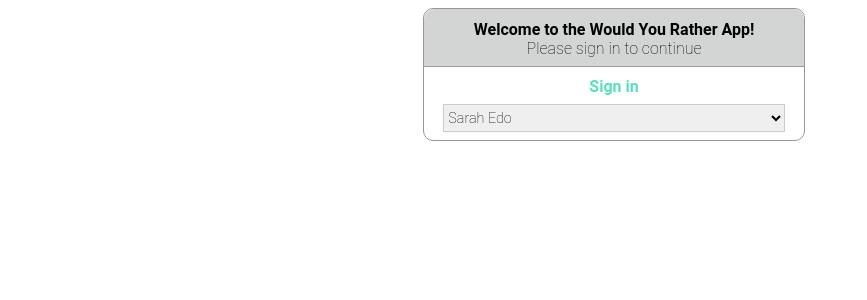
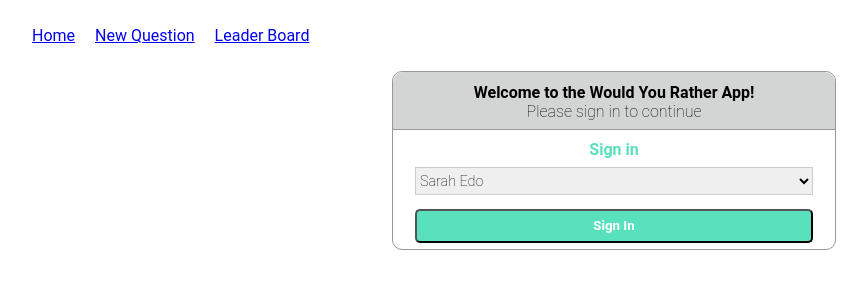
Before and after one commit to evmiguel/would-you-rather, a React (Create React App) app: page /signin in a window 1280 px wide. Shown: the top 300 px of the page, without its empty margins (26-893 px from the left). Built offline with nearby package versions, Linux system fonts and the light colour scheme.

Commit message:
minor feat: adding preliminary nav bar

```diff
--- a/package.json
+++ b/package.json
@@ -6,6 +6,7 @@
     "react": "^16.5.2",
     "react-dom": "^16.5.2",
     "react-redux": "^5.0.7",
+    "react-router-dom": "^4.3.1",
     "react-scripts": "2.0.4",
     "redux": "^4.0.0",
     "redux-thunk": "^2.3.0"
--- a/src/components/App.js
+++ b/src/components/App.js
@@ -1,7 +1,10 @@
 import React, { Component } from 'react';
+import { BrowserRouter as Router, Route } from 'react-router-dom'
 import { connect } from 'react-redux'
 import { handleInitialData } from '../actions/shared'
 import SignIn from './SignIn'
+import Nav from './Nav'
+import './css/App.css'
 
 class App extends Component {
   componentDidMount() {
@@ -10,9 +13,12 @@ class App extends Component {
 
   render() {
     return (
-      <div className="App">
-        <SignIn />
-      </div>
+      <Router>
+        <div className="App">
+          <Nav />
+          <SignIn />
+        </div>
+      </Router>
     );
   }
 }
--- /dev/null
+++ b/src/components/Nav.js
@@ -0,0 +1,26 @@
+import React from 'react'
+import { NavLink } from 'react-router-dom'
+
+export default function Nav () {
+  return (
+    <nav className='nav'>
+      <ul>
+        <li>
+          <NavLink to='/' exact >
+            Home
+          </NavLink>
+        </li>
+        <li>
+          <NavLink to='/new'>
+            New Question
+          </NavLink>
+        </li>
+        <li>
+          <NavLink to='/leader'>
+            Leader Board
+          </NavLink>
+        </li>
+      </ul>
+    </nav>
+  )
+}
--- a/src/components/SignIn.js
+++ b/src/components/SignIn.js
@@ -1,5 +1,6 @@
 import React, { Component } from 'react'
 import { connect } from 'react-redux'
+import './css/SignIn.css'
 
 class SignIn extends Component {
 	render() {
@@ -18,6 +19,7 @@ class SignIn extends Component {
 						)))
 					}
 				</select>
+				<button className='sign-in-btn'>Sign In</button>
 			</div>
 		)
 	}
--- a/src/components/css/App.css
+++ b/src/components/css/App.css
@@ -0,0 +1,3 @@
+.App {
+	height: 100%;
+}
--- /dev/null
+++ b/src/components/css/SignIn.css
@@ -0,0 +1,89 @@
+
+/**
+ SIGN-IN PAGE STYLING
+*/
+
+.sign-in-page {
+	height: 50%;
+    width: 65%;
+    display: flex;
+    flex-flow: column nowrap;
+    margin: 0 auto;
+    text-align: center;
+    border: #9a9797;
+    border-style: solid;
+    border-width: thin;
+    border-radius: 10px;
+}
+
+.sign-in-prompt-text, .sign-in-welcome {
+	font-size: 1em;
+	margin-bottom: 0;
+}
+
+.sign-in-prompt-text {
+	color: #59e0bd;
+	font-family: 'Roboto', sans-serif;
+}
+
+.sign-in-p {
+	margin: 0 0 .5em;
+	font-family: 'Roboto', sans-serif;
+	font-weight: lighter;
+}
+
+.sign-in-text {
+	border-bottom: #9a9797;
+    border-bottom-style: solid;
+    border-bottom-width: thin;
+    background: #d3d4d4;
+    border-top-left-radius: 10px;
+    border-top-right-radius: 10px;
+    font-family: 'Roboto', sans-serif;
+}
+
+.sign-in-select {
+	margin: .5em auto;
+	width: 90%;
+	border: 1px solid #ccc;
+    font-size: .9em;
+    height: 2em;
+	font-family: 'Roboto', sans-serif;
+	font-weight: lighter;
+}
+
+.sign-in-btn {
+	width: 90%;
+    margin: .5em auto;
+    font-weight: bolder;
+    background-color: #59e0bd;
+    color: #fff;
+    height: 2.5em;
+    border-radius: 5px;
+    font-family: 'Roboto', sans-serif;
+}
+
+@media screen and (max-width: 460px) {
+	.sign-in-page {
+	    width: 90%;
+	}
+}
+
+@media screen and (min-width: 700px) and (max-width: 899px) {
+	.sign-in-page {
+	    width: 50%;
+	}
+}
+
+@media screen and (min-width: 890px) and (max-width: 940px){
+	.sign-in-page {
+	    width: 40%;
+	}
+}
+
+
+@media screen and (min-width: 931px){
+	.sign-in-page {
+	    width: 35%;
+	}
+}
--- a/src/index.css
+++ b/src/index.css
@@ -1,77 +1,20 @@
-html, body, .App {
+html, body {
 	height: 100%;
 }
 
-
-/**
- SIGN-IN PAGE STYLING
-*/
-
 @import url('https://fonts.googleapis.com/css?family=Roboto:100,500');
 
-.sign-in-page {
-	height: 50%;
-    width: 65%;
-    display: flex;
-    flex-flow: column nowrap;
-    margin: 0 auto;
-    text-align: center;
-    border: #9a9797;
-    border-style: solid;
-    border-width: thin;
-    border-radius: 10px;
+/** NAV STYLING */
+.nav ul {
+  display: flex;
+  flex-direction: row;
+  justify-content: flex-start;
+  text-decoration: none;
 }
 
-.sign-in-prompt-text, .sign-in-welcome {
-	font-size: 1em;
-	margin-bottom: 0;
+li {
+  list-style-type: none;
+  padding: 10px;
+  text-decoration: none;
+  font-family: 'Roboto', sans-serif;
 }
-
-.sign-in-prompt-text {
-	color: #59e0bd;
-	font-family: 'Roboto', sans-serif;
-}
-
-.sign-in-p {
-	margin: 0 0 .5em;
-	font-family: 'Roboto', sans-serif;
-	font-weight: lighter;
-}
-
-.sign-in-text {
-	border-bottom: #9a9797;
-    border-bottom-style: solid;
-    border-bottom-width: thin;
-    background: #d3d4d4;
-    border-top-left-radius: 10px;
-    border-top-right-radius: 10px;
-    font-family: 'Roboto', sans-serif;
-}
-
-.sign-in-select {
-	margin: .5em auto;
-	width: 90%;
-	border: 1px solid #ccc;
-    font-size: .9em;
-    height: 2em;
-	font-family: 'Roboto', sans-serif;
-	font-weight: lighter;
-}
-
-@media screen and (max-width: 460px) {
-	.sign-in-page {
-	    width: 90%;
-	}
-}
-
-@media screen and (min-width: 700px) and (max-width: 899px) {
-	.sign-in-page {
-	    width: 50%;
-	}
-}
-
-@media screen and (min-width: 915px) {
-	.sign-in-page {
-	    width: 30%;
-	}
-}
```
Also changed, not shown: 1 other file (tests, documents, lock files or other folders).
